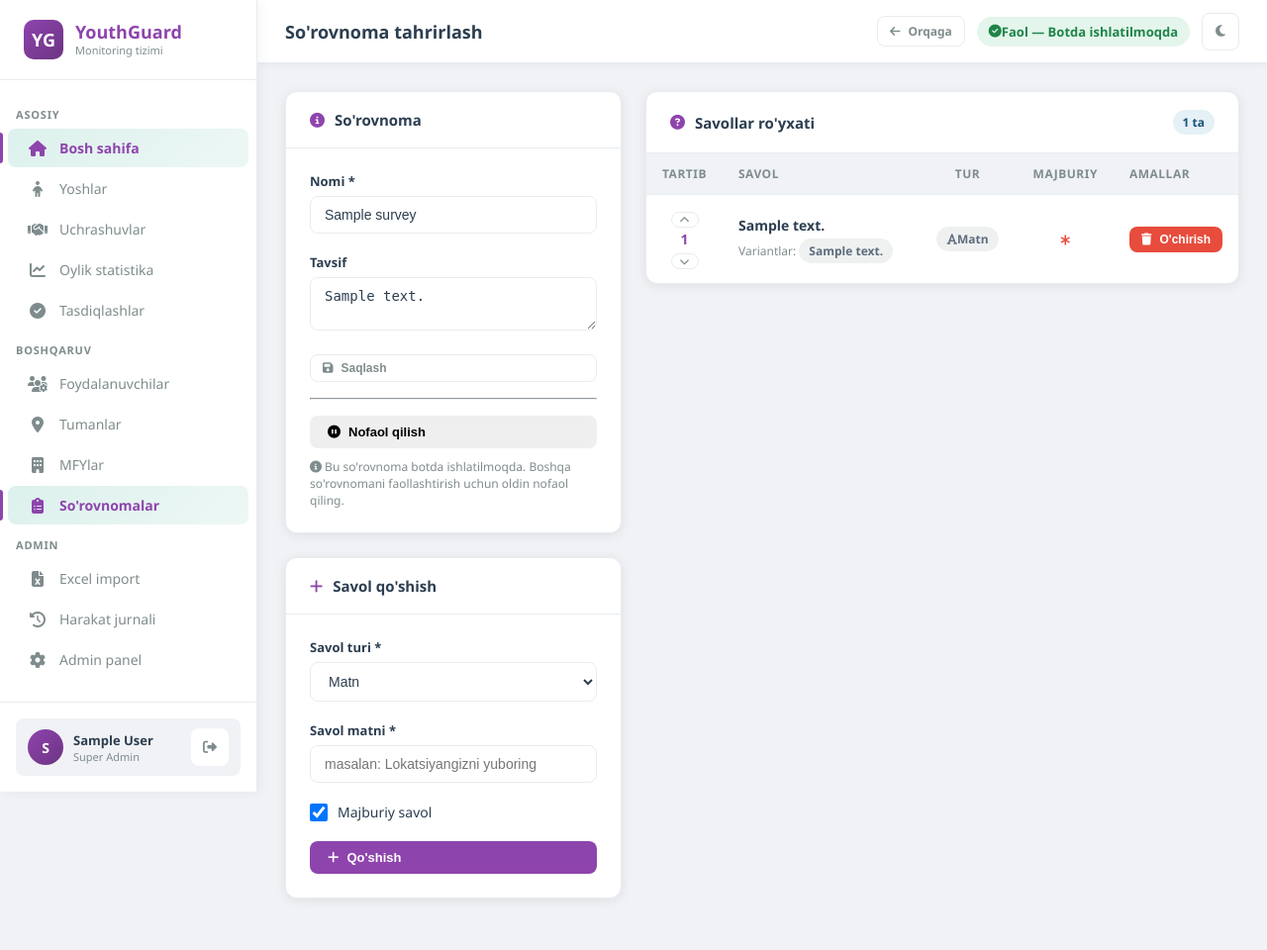
After one commit to Nodirbek2000-tat/Bobur_aka_2_drf_git, a Django app: page /sorovnoma/1/ in a window 1280 px wide. The commit adds this page. Shown: the whole page at 99% size. Run offline with Django 5.2, Linux system fonts and the light colour scheme; a user stored in the database is signed in; tables that the repository leaves empty hold one stand-in row (values such as "Sample post").

Commit message:
july - 26

```diff
--- /dev/null
+++ b/apps/surveys/urls.py
@@ -0,0 +1,9 @@
+from django.urls import path
+from . import views
+
+urlpatterns = [
+    path('', views.survey_list, name='survey_list'),
+    path('<int:pk>/', views.survey_detail, name='survey_detail'),
+    path('<int:pk>/delete/', views.survey_delete, name='survey_delete'),
+    path('api/active/', views.api_active_survey, name='api_active_survey'),
+]
--- /dev/null
+++ b/apps/surveys/views.py
@@ -0,0 +1,133 @@
+from django.shortcuts import render, get_object_or_404, redirect
+from django.contrib.auth.decorators import login_required
+from django.http import HttpResponse, JsonResponse
+from rest_framework.decorators import api_view, permission_classes
+from rest_framework.permissions import IsAuthenticated
+from rest_framework.response import Response
+
+from .models import Survey, Question, QUESTION_TYPES
+
+
+@login_required
+def survey_list(request):
+    if not request.user.is_admin:
+        return HttpResponse("Ruxsat yo'q", status=403)
+
+    if request.method == 'POST':
+        name = request.POST.get('name', '').strip()
+        description = request.POST.get('description', '').strip()
+        if name:
+            Survey.objects.create(name=name, description=description)
+        return redirect('/sorovnoma/')
+
+    surveys = Survey.objects.prefetch_related('questions').all()
+    return render(request, 'surveys/list.html', {
+        'surveys': surveys,
+        'question_types': QUESTION_TYPES,
+    })
+
+
+@login_required
+def survey_detail(request, pk):
+    if not request.user.is_admin:
+        return HttpResponse("Ruxsat yo'q", status=403)
+
+    survey = get_object_or_404(Survey, pk=pk)
+
+    if request.method == 'POST':
+        action = request.POST.get('action')
+
+        if action == 'add_question':
+            q_type = request.POST.get('type', 'text')
+            text = request.POST.get('text', '').strip()
+            required = request.POST.get('required') == 'on'
+            choices_text = request.POST.get('choices_text', '').strip()
+            if text:
+                last_order = survey.questions.order_by('-order').values_list('order', flat=True).first() or 0
+                Question.objects.create(
+                    survey=survey,
+                    type=q_type,
+                    text=text,
+                    required=required,
+                    choices_text=choices_text,
+                    order=last_order + 1,
+                )
+
+        elif action == 'delete_question':
+            q_id = request.POST.get('question_id')
+            Question.objects.filter(pk=q_id, survey=survey).delete()
+
+        elif action == 'move_up':
+            q_id = int(request.POST.get('question_id', 0))
+            q = get_object_or_404(Question, pk=q_id, survey=survey)
+            prev = survey.questions.filter(order__lt=q.order).order_by('-order').first()
+            if prev:
+                q.order, prev.order = prev.order, q.order
+                q.save(); prev.save()
+
+        elif action == 'move_down':
+            q_id = int(request.POST.get('question_id', 0))
+            q = get_object_or_404(Question, pk=q_id, survey=survey)
+            nxt = survey.questions.filter(order__gt=q.order).order_by('order').first()
+            if nxt:
+                q.order, nxt.order = nxt.order, q.order
+                q.save(); nxt.save()
+
+        elif action == 'toggle_active':
+            survey.is_active = not survey.is_active
+            survey.save()
+
+        elif action == 'edit_survey':
+            name = request.POST.get('name', '').strip()
+            description = request.POST.get('description', '').strip()
+            if name:
+                survey.name = name
+                survey.description = description
+                survey.save()
+
+        return redirect(f'/sorovnoma/{pk}/')
+
+    questions = survey.questions.all()
+    return render(request, 'surveys/detail.html', {
+        'survey': survey,
+        'questions': questions,
+        'question_types': QUESTION_TYPES,
+    })
+
+
+@login_required
+def survey_delete(request, pk):
+    if not request.user.is_admin:
+        return HttpResponse("Ruxsat yo'q", status=403)
+    if request.method == 'POST':
+        Survey.objects.filter(pk=pk).delete()
+    return redirect('/sorovnoma/')
+
+
+# ──── BOT API ────
+
+@api_view(['GET'])
+def api_active_survey(request):
+    """Bot uchun faol so'rovnomani qaytaradi."""
+    try:
+        survey = Survey.objects.filter(is_active=True).prefetch_related('questions').first()
+        if not survey:
+            return Response({'active': False})
+        return Response({
+            'active': True,
+            'id': survey.id,
+            'name': survey.name,
+            'questions': [
+                {
+                    'id': q.id,
+                    'type': q.type,
+                    'text': q.text,
+                    'order': q.order,
+                    'required': q.required,
+                    'choices': q.choices_list,
+                }
+                for q in survey.questions.all()
+            ]
+        })
+    except Exception as e:
+        return Response({'error': str(e)}, status=500)
--- a/apps/youth/models.py
+++ b/apps/youth/models.py
@@ -56,4 +56,4 @@ class Youth(models.Model):
 
     @property
     def approved_meetings(self):
-        return self.meetings.filter(status='approved').count()
+        return self.meetings.filter(status__in=['verified', 'force_approved']).count()
--- a/config/settings.py
+++ b/config/settings.py
@@ -56,6 +56,7 @@ INSTALLED_APPS = [
     'apps.accounts',
     'apps.youth',
     'apps.meetings',
+    'apps.surveys',
     'apps.dashboard',
 ]
 
--- a/config/urls.py
+++ b/config/urls.py
@@ -9,5 +9,6 @@ urlpatterns = [
     path('accounts/', include('apps.accounts.urls')),
     path('yoshlar/', include('apps.youth.urls')),
     path('uchrashuvlar/', include('apps.meetings.urls')),
+    path('sorovnoma/', include('apps.surveys.urls')),
 ] + static(settings.MEDIA_URL, document_root=settings.MEDIA_ROOT) \
   + static(settings.STATIC_URL, document_root=settings.STATIC_ROOT)
--- a/templates/base.html
+++ b/templates/base.html
@@ -58,6 +58,9 @@
     </a>
     <a href="/accounts/organizations/" class="nav-item" id="nav-orgs">
       <i class="fas fa-building"></i> MFYlar
+    </a>
+    <a href="/sorovnoma/" class="nav-item" id="nav-survey">
+      <i class="fas fa-clipboard-list"></i> So'rovnomalar
     </a>
     <div class="nav-section"><span>Admin</span></div>
     <a href="/yoshlar/import/" class="nav-item">
--- /dev/null
+++ b/templates/surveys/detail.html
@@ -0,0 +1,184 @@
+{% extends 'base.html' %}
+{% block title %}{{ survey.name }} — So'rovnoma{% endblock %}
+{% block page_title %}So'rovnoma tahrirlash{% endblock %}
+
+{% block topbar_actions %}
+<a href="/sorovnoma/" class="btn btn-outline btn-sm"><i class="fas fa-arrow-left"></i> Orqaga</a>
+{% if survey.is_active %}
+<span class="badge badge-success" style="font-size:13px;padding:6px 12px"><i class="fas fa-check-circle"></i> Faol — Botda ishlatilmoqda</span>
+{% endif %}
+{% endblock %}
+
+{% block content %}
+<div style="display:grid;grid-template-columns:340px 1fr;gap:24px;align-items:start">
+
+  <!-- Chap panel: so'rovnoma ma'lumotlari + holat + yangi savol -->
+  <div>
+    <!-- Ma'lumotlar -->
+    <div class="card">
+      <div class="card-header"><div class="card-title"><i class="fas fa-info-circle"></i> So'rovnoma</div></div>
+      <div class="card-body">
+        <form method="post">
+          {% csrf_token %}
+          <input type="hidden" name="action" value="edit_survey">
+          <div class="form-group">
+            <label class="form-label">Nomi *</label>
+            <input class="form-control" name="name" value="{{ survey.name }}" required>
+          </div>
+          <div class="form-group">
+            <label class="form-label">Tavsif</label>
+            <textarea class="form-control" name="description" rows="2">{{ survey.description }}</textarea>
+          </div>
+          <button class="btn btn-outline btn-sm" style="width:100%"><i class="fas fa-save"></i> Saqlash</button>
+        </form>
+
+        <hr style="margin:16px 0;border-color:var(--border)">
+
+        <!-- Faol/Nofaol toggle -->
+        <form method="post">
+          {% csrf_token %}
+          <input type="hidden" name="action" value="toggle_active">
+          {% if survey.is_active %}
+          <button class="btn btn-warning" style="width:100%"><i class="fas fa-pause-circle"></i> Nofaol qilish</button>
+          {% else %}
+          <button class="btn btn-success" style="width:100%"><i class="fas fa-play-circle"></i> Faollashtirish</button>
+          {% endif %}
+        </form>
+
+        <div style="font-size:12px;color:var(--text-muted);margin-top:10px">
+          {% if survey.is_active %}
+          <i class="fas fa-info-circle"></i> Bu so'rovnoma botda ishlatilmoqda. Boshqa so'rovnomani faollashtirish uchun oldin nofaol qiling.
+          {% else %}
+          <i class="fas fa-info-circle"></i> Faollashtirish boshqa so'rovnomalarni avtomatik o'chiradi.
+          {% endif %}
+        </div>
+      </div>
+    </div>
+
+    <!-- Yangi savol qo'shish -->
+    <div class="card">
+      <div class="card-header"><div class="card-title"><i class="fas fa-plus"></i> Savol qo'shish</div></div>
+      <div class="card-body">
+        <form method="post" id="addQuestionForm">
+          {% csrf_token %}
+          <input type="hidden" name="action" value="add_question">
+          <div class="form-group">
+            <label class="form-label">Savol turi *</label>
+            <select class="form-control" name="type" id="qTypeSelect" onchange="toggleChoices(this.value)">
+              {% for val, label in question_types %}
+              <option value="{{ val }}">{{ label }}</option>
+              {% endfor %}
+            </select>
+          </div>
+          <div class="form-group">
+            <label class="form-label">Savol matni *</label>
+            <input class="form-control" name="text" placeholder="masalan: Lokatsiyangizni yuboring" required>
+          </div>
+          <div class="form-group" id="choicesGroup" style="display:none">
+            <label class="form-label">Variantlar (har biri yangi qatorda)</label>
+            <textarea class="form-control" name="choices_text" rows="4" placeholder="Ha&#10;Yo'q&#10;Bilmayman"></textarea>
+          </div>
+          <div class="form-group" style="display:flex;align-items:center;gap:10px">
+            <input type="checkbox" name="required" id="reqCheck" checked style="width:18px;height:18px">
+            <label for="reqCheck" style="margin:0;cursor:pointer">Majburiy savol</label>
+          </div>
+          <button class="btn btn-primary" style="width:100%"><i class="fas fa-plus"></i> Qo'shish</button>
+        </form>
+      </div>
+    </div>
+  </div>
+
+  <!-- O'ng panel: savollar ro'yxati -->
+  <div class="card">
+    <div class="card-header">
+      <div class="card-title"><i class="fas fa-question-circle"></i> Savollar ro'yxati</div>
+      <span class="badge badge-info">{{ questions|length }} ta</span>
+    </div>
+
+    {% if not questions %}
+    <div class="card-body">
+      <div class="empty-state">
+        <i class="fas fa-question-circle"></i>
+        <h3>Hali savol qo'shilmagan</h3>
+        <p>Chap paneldan savol qo'shing</p>
+      </div>
+    </div>
+    {% else %}
+    <div class="table-wrap">
+      <table>
+        <thead>
+          <tr>
+            <th style="width:50px">Tartib</th>
+            <th>Savol</th>
+            <th style="width:100px;text-align:center">Tur</th>
+            <th style="width:80px;text-align:center">Majburiy</th>
+            <th style="width:120px">Amallar</th>
+          </tr>
+        </thead>
+        <tbody>
+          {% for q in questions %}
+          <tr>
+            <td>
+              <div style="display:flex;flex-direction:column;gap:2px;align-items:center">
+                <form method="post" style="margin:0">{% csrf_token %}<input type="hidden" name="action" value="move_up"><input type="hidden" name="question_id" value="{{ q.id }}"><button class="btn btn-outline btn-sm" style="padding:2px 8px;line-height:1" {% if forloop.first %}disabled{% endif %}><i class="fas fa-chevron-up" style="font-size:10px"></i></button></form>
+                <b style="color:var(--primary)">{{ q.order }}</b>
+                <form method="post" style="margin:0">{% csrf_token %}<input type="hidden" name="action" value="move_down"><input type="hidden" name="question_id" value="{{ q.id }}"><button class="btn btn-outline btn-sm" style="padding:2px 8px;line-height:1" {% if forloop.last %}disabled{% endif %}><i class="fas fa-chevron-down" style="font-size:10px"></i></button></form>
+              </div>
+            </td>
+            <td>
+              <div style="font-weight:600">{{ q.text }}</div>
+              {% if q.choices_list %}
+              <div style="font-size:12px;color:var(--text-muted);margin-top:4px">
+                Variantlar: {% for ch in q.choices_list %}<span class="badge badge-secondary" style="margin-right:3px">{{ ch }}</span>{% endfor %}
+              </div>
+              {% endif %}
+            </td>
+            <td style="text-align:center">
+              <span class="badge
+                {% if q.type == 'location' %}badge-success
+                {% elif q.type == 'photo' %}badge-info
+                {% elif q.type == 'choice' %}badge-warning
+                {% elif q.type == 'number' %}badge-secondary
+                {% else %}badge-secondary{% endif %}">
+                <i class="fas
+                  {% if q.type == 'location' %}fa-map-marker-alt
+                  {% elif q.type == 'photo' %}fa-camera
+                  {% elif q.type == 'choice' %}fa-list
+                  {% elif q.type == 'number' %}fa-hashtag
+                  {% else %}fa-font{% endif %}"></i>
+                {{ q.get_type_display }}
+              </span>
+            </td>
+            <td style="text-align:center">
+              {% if q.required %}
+              <span style="color:var(--danger)"><i class="fas fa-asterisk" style="font-size:12px"></i></span>
+              {% else %}
+              <span style="color:var(--text-muted)">—</span>
+              {% endif %}
+            </td>
+            <td>
+              <form method="post" onsubmit="return confirm('Savolni o\'chirishni tasdiqlaysizmi?')">
+                {% csrf_token %}
+                <input type="hidden" name="action" value="delete_question">
+                <input type="hidden" name="question_id" value="{{ q.id }}">
+                <button class="btn btn-danger btn-sm"><i class="fas fa-trash"></i> O'chirish</button>
+              </form>
+            </td>
+          </tr>
+          {% endfor %}
+        </tbody>
+      </table>
+    </div>
+    {% endif %}
+  </div>
+
+</div>
+{% endblock %}
+
+{% block extra_js %}
+<script>
+function toggleChoices(type) {
+  document.getElementById('choicesGroup').style.display = type === 'choice' ? 'block' : 'none';
+}
+</script>
+{% endblock %}
```
Also changed, not shown: apps/meetings/views.py (+24 -1 lines), apps/surveys/admin.py (added, +21 -0 lines), apps/surveys/apps.py (added, +7 -0 lines), apps/surveys/models.py (added, +63 -0 lines), apps/youth/views.py (+22 -2 lines), templates/meetings/list.html (+32 -7 lines), templates/surveys/list.html (added, +114 -0 lines), templates/youth/detail.html (+20 -0 lines), templates/youth/list.html (+27 -9 lines), apps/surveys/__init__.py (added), apps/surveys/migrations/0001_initial.py (added), apps/surveys/migrations/__init__.py (added).
